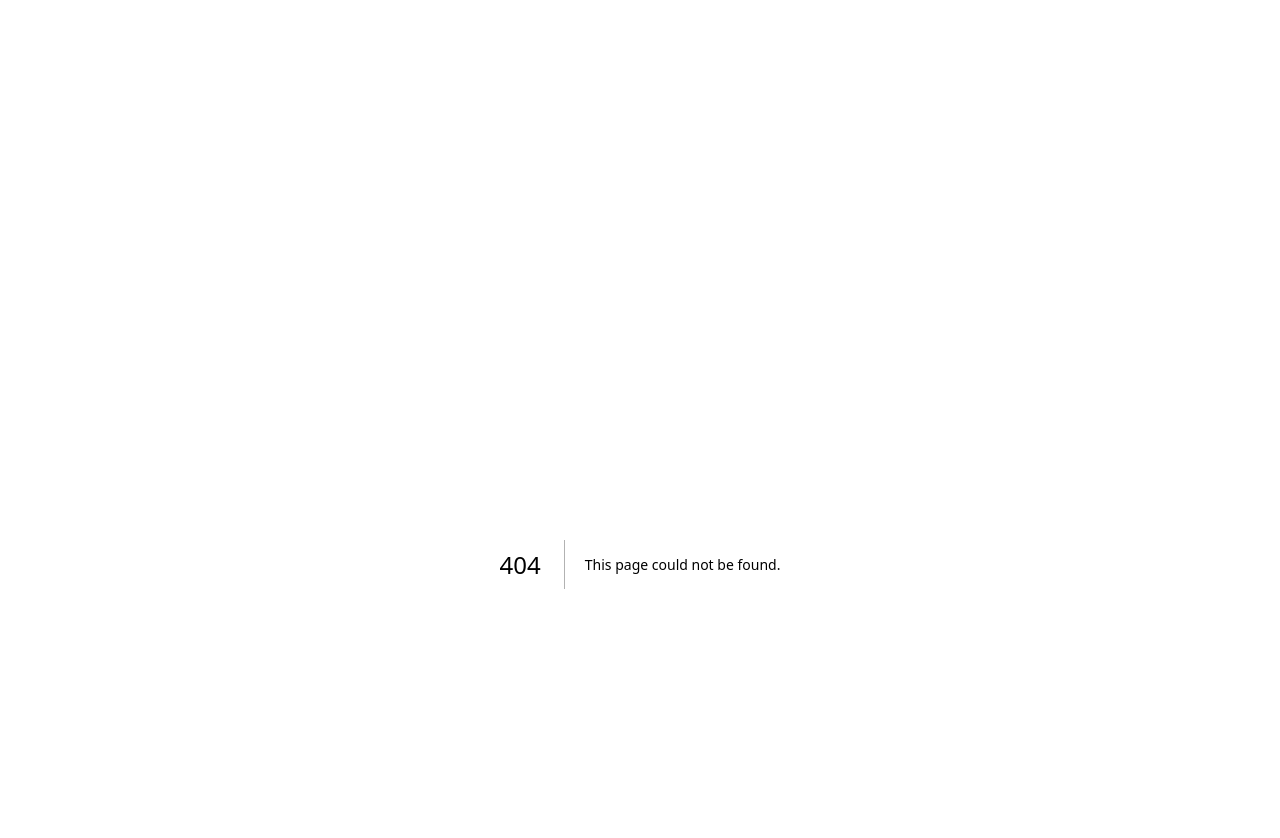
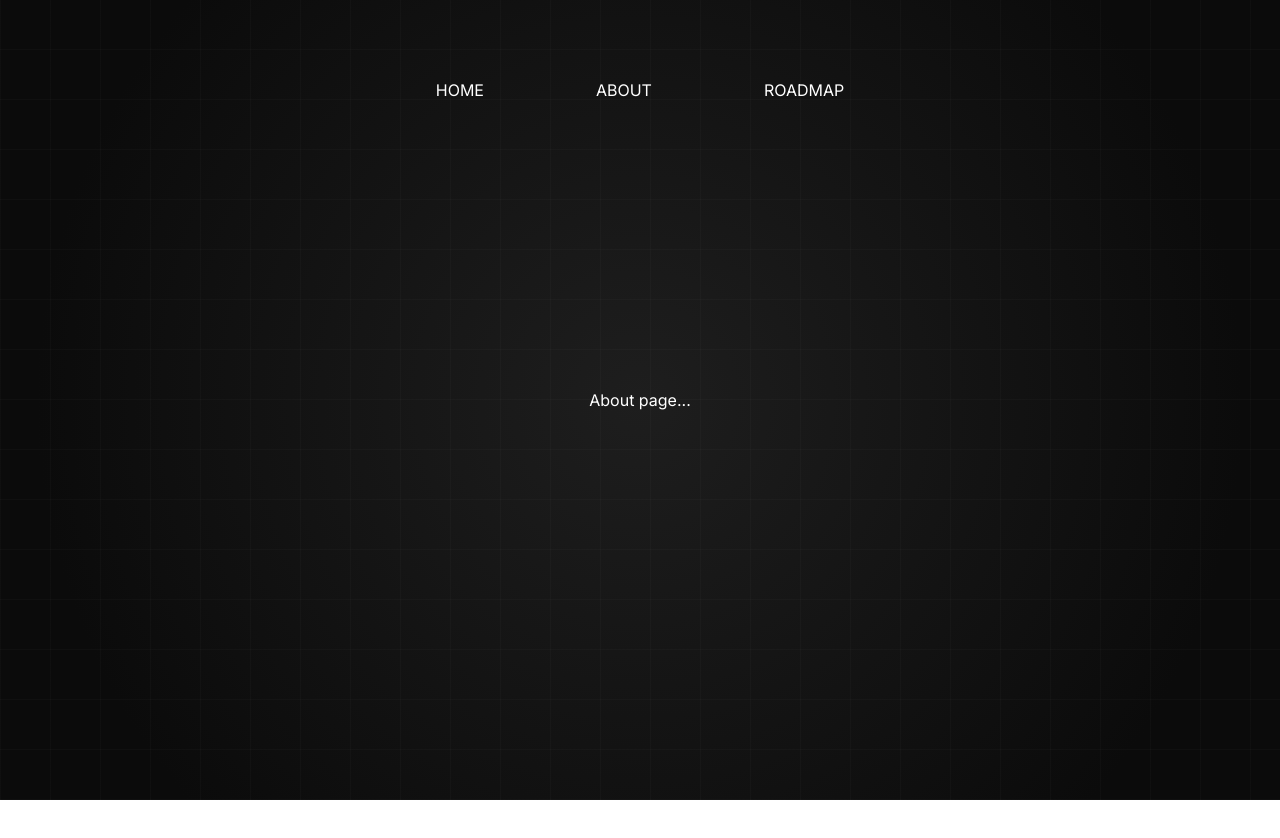
Before and after one commit to Prohayas/Legala.AI, a Next.js app: page /about in a window 1280 px wide. Before the commit this address had no page. Shown: the top 838 px of the page. After the commit the page ends 800 px from the top, so only its background shows below. Built offline with nearby package versions, Linux system fonts and the light colour scheme; a web font is replaced by a local one.

Commit message:
Fix active route, added About Page

```diff
--- /dev/null
+++ b/app/about/page.tsx
@@ -0,0 +1,7 @@
+import React from "react";
+
+const About = () => {
+  return <section className="text-white">About page...</section>;
+};
+
+export default About;
--- a/app/components/Navbar.tsx
+++ b/app/components/Navbar.tsx
@@ -18,7 +18,7 @@ const Navbar = () => {
           <Link
             key={item.href}
             href={item.href}
-            onClick={() => setNav(item.href.toLowerCase())}
+            onClick={() => setNav(item.label.toLowerCase())}
             className={`hover:underline ${
               nav === item.label.toLowerCase()
                 ? "text-blue-custom font-semibold"
```
